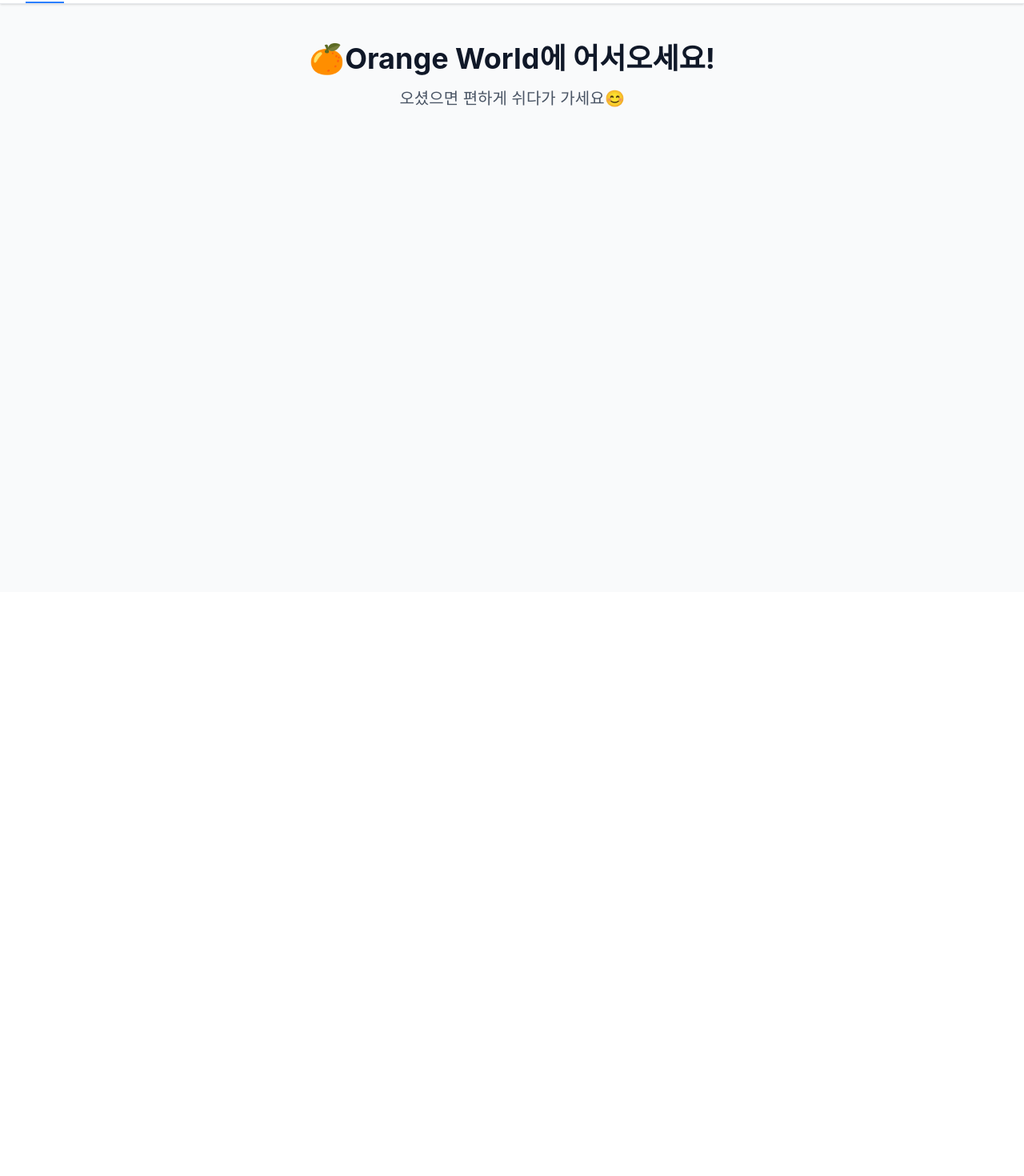
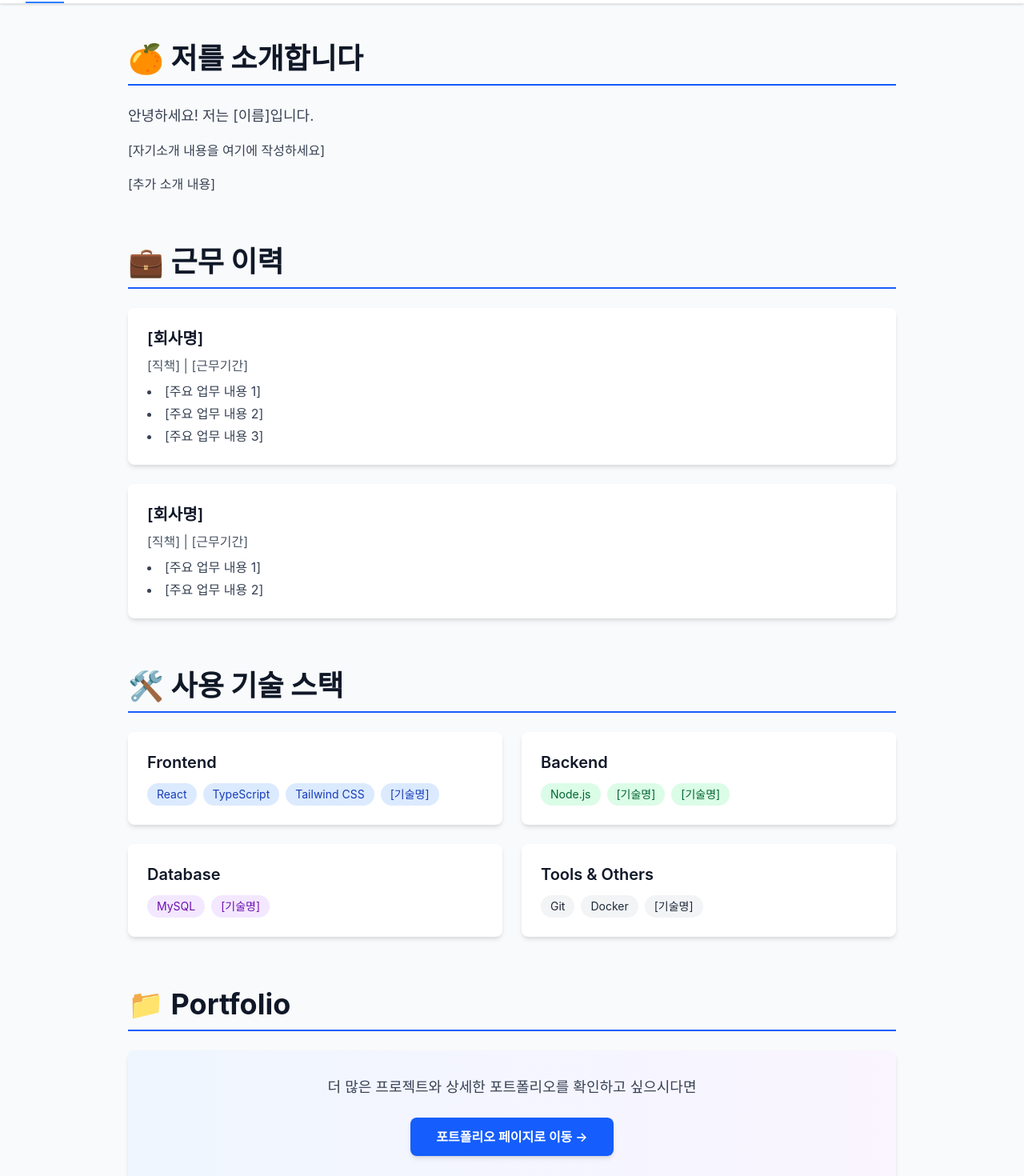
Before and after one commit to Oraange/orange-world, a React (Vite) app: page / in a window 1280 px wide. Shown: the part 60-1530 px from the top of the page at 80% size. Before the commit the page ends 800 px from the top, so only its background shows below. Built offline with nearby package versions, Linux system fonts and the light colour scheme; no server answers.

Commit message:
feat: 로딩 상태 관리 및 로딩 컴포넌트 추가

```diff
--- a/package.json
+++ b/package.json
@@ -57,6 +57,7 @@
     "react-responsive-masonry": "2.7.1",
     "react-router-dom": "^7.10.1",
     "react-slick": "0.31.0",
+    "react-spinners": "^0.17.0",
     "recharts": "2.15.2",
     "sonner": "2.0.3",
     "tailwind-merge": "3.2.0",
--- a/src/app/App.tsx
+++ b/src/app/App.tsx
@@ -1,15 +1,20 @@
 import { BrowserRouter as Router, Routes, Route } from "react-router-dom";
 import { Navbar } from "./components/Navbar";
+import { LoadingProvider, useLoading } from "./contexts/LoadingContext";
+import { LoadingOverlay } from "./components/LoadingOverlay";
 import HomePage from "./pages/HomePage";
 import TodoPage from "./pages/TodoPage";
 import PortfolioPage from "./pages/PortfolioPage";
 import GamesPage from "./pages/GamesPage";
 
-export default function App() {
+function AppContent() {
+  const { isLoading, loadingMessage } = useLoading();
+
   return (
-    <Router>
-      <div className="min-h-screen bg-gray-50">
-        <Navbar />
+    <div className="min-h-screen bg-gray-50">
+      <Navbar />
+      <div className="relative">
+        {isLoading && <LoadingOverlay message={loadingMessage} />}
         <Routes>
           <Route path="/" element={<HomePage />} />
           <Route path="/todo" element={<TodoPage />} />
@@ -17,6 +22,16 @@ export default function App() {
           <Route path="/games" element={<GamesPage />} />
         </Routes>
       </div>
+    </div>
+  );
+}
+
+export default function App() {
+  return (
+    <Router>
+      <LoadingProvider>
+        <AppContent />
+      </LoadingProvider>
     </Router>
   );
 }
--- /dev/null
+++ b/src/app/components/LoadingOverlay.tsx
@@ -0,0 +1,16 @@
+import { LoadingSpinner } from "./LoadingSpinner";
+
+interface LoadingOverlayProps {
+    message?: string;
+}
+
+export function LoadingOverlay({ message = "로딩 중..." }: LoadingOverlayProps) {
+    return (
+        <div className="fixed left-0 right-0 top-16 bottom-0 bg-white bg-opacity-90 flex items-center justify-center z-40 backdrop-blur-sm">
+        <div className="bg-white rounded-2xl p-8 shadow-2xl flex flex-col items-center gap-4">
+            <LoadingSpinner size={60} />
+            <p className="text-gray-700 font-medium text-lg">{message}</p>
+        </div>
+        </div>
+    );
+}
--- a/src/app/components/Navbar.tsx
+++ b/src/app/components/Navbar.tsx
@@ -11,7 +11,7 @@ export function Navbar() {
     ];
 
     return (
-        <nav className="bg-white border-b border-gray-200 shadow-sm">
+        <nav className="bg-white border-b border-gray-200 shadow-sm sticky top-0 z-50">
         <div className="max-w-7xl mx-auto px-4 sm:px-6 lg:px-8">
             <div className="flex justify-between h-16">
             <div className="flex space-x-8">
--- /dev/null
+++ b/src/app/contexts/LoadingContext.tsx
@@ -0,0 +1,31 @@
+import { createContext, useContext, useState, ReactNode } from "react";
+
+interface LoadingContextType {
+    isLoading: boolean;
+    setIsLoading: (loading: boolean) => void;
+    loadingMessage: string;
+    setLoadingMessage: (message: string) => void;
+}
+
+const LoadingContext = createContext<LoadingContextType | undefined>(undefined);
+
+export function LoadingProvider({ children }: { children: ReactNode }) {
+    const [isLoading, setIsLoading] = useState(false);
+    const [loadingMessage, setLoadingMessage] = useState("로딩 중...");
+
+    return (
+        <LoadingContext.Provider
+        value={{ isLoading, setIsLoading, loadingMessage, setLoadingMessage }}
+        >
+        {children}
+        </LoadingContext.Provider>
+    );
+}
+
+export function useLoading() {
+    const context = useContext(LoadingContext);
+    if (context === undefined) {
+        throw new Error("useLoading must be used within a LoadingProvider");
+    }
+    return context;
+}
--- a/src/app/pages/GamesPage.tsx
+++ b/src/app/pages/GamesPage.tsx
@@ -1,4 +1,20 @@
+import { useEffect } from "react";
+import { useLoading } from "../contexts/LoadingContext";
+
 export default function GamesPage() {
+  const { setIsLoading, setLoadingMessage } = useLoading();
+
+  useEffect(() => {
+    setIsLoading(true);
+    setLoadingMessage("게임 페이지를 불러오는 중...");
+
+    const timer = setTimeout(() => {
+      setIsLoading(false);
+    }, 500);
+
+    return () => clearTimeout(timer);
+  }, [setIsLoading, setLoadingMessage]);
+
   return (
     <div className="max-w-7xl mx-auto px-4 sm:px-6 lg:px-8 py-12">
       <div className="text-center">
--- a/src/app/pages/HomePage.tsx
+++ b/src/app/pages/HomePage.tsx
@@ -1,14 +1,134 @@
+import { useEffect } from "react";
+import { useLoading } from "../contexts/LoadingContext";
+import { Link } from "react-router-dom";
+
 export default function HomePage() {
+  const { setIsLoading, setLoadingMessage } = useLoading();
+
+  useEffect(() => {
+    // 페이지 진입 시 로딩 시뮬레이션
+    setIsLoading(true);
+    setLoadingMessage("홈페이지를 불러오는 중...");
+
+    const timer = setTimeout(() => {
+      setIsLoading(false);
+    }, 500);
+
+    return () => clearTimeout(timer);
+  }, [setIsLoading, setLoadingMessage]);
+
   return (
-    <div className="max-w-7xl mx-auto px-4 sm:px-6 lg:px-8 py-12">
-      <div className="text-center">
-        <h1 className="text-4xl font-bold text-gray-900 mb-4">
-          🍊Orange World에 어서오세요!
+    <div className="max-w-5xl mx-auto px-4 sm:px-6 lg:px-8 py-12">
+      {/* 저를 소개합니다 */}
+      <section className="mb-16">
+        <h1 className="text-4xl font-bold text-gray-900 mb-6 pb-3 border-b-2 border-blue-600">
+          🍊 저를 소개합니다
         </h1>
-        <p className="text-xl text-gray-600">
-          오셨으면 편하게 쉬다가 가세요😊
-        </p>
-      </div>
+        <div className="text-gray-700 leading-relaxed space-y-4">
+          <p className="text-lg">
+            안녕하세요! 저는 [이름]입니다.
+          </p>
+          <p>
+            [자기소개 내용을 여기에 작성하세요]
+          </p>
+          <p>
+            [추가 소개 내용]
+          </p>
+        </div>
+      </section>
+
+      {/* 근무 이력 */}
+      <section className="mb-16">
+        <h1 className="text-4xl font-bold text-gray-900 mb-6 pb-3 border-b-2 border-blue-600">
+          💼 근무 이력
+        </h1>
+        <div className="space-y-6">
+          <div className="bg-white p-6 rounded-lg shadow-md">
+            <h3 className="text-xl font-semibold text-gray-900 mb-2">
+              [회사명]
+            </h3>
+            <p className="text-gray-600 mb-2">[직책] | [근무기간]</p>
+            <ul className="list-disc list-inside text-gray-700 space-y-1">
+              <li>[주요 업무 내용 1]</li>
+              <li>[주요 업무 내용 2]</li>
+              <li>[주요 업무 내용 3]</li>
+            </ul>
+          </div>
+
+          <div className="bg-white p-6 rounded-lg shadow-md">
+            <h3 className="text-xl font-semibold text-gray-900 mb-2">
+              [회사명]
+            </h3>
+            <p className="text-gray-600 mb-2">[직책] | [근무기간]</p>
+            <ul className="list-disc list-inside text-gray-700 space-y-1">
+              <li>[주요 업무 내용 1]</li>
+              <li>[주요 업무 내용 2]</li>
+            </ul>
+          </div>
+        </div>
+      </section>
+
+      {/* 사용 기술 스택 */}
+      <section className="mb-16">
+        <h1 className="text-4xl font-bold text-gray-900 mb-6 pb-3 border-b-2 border-blue-600">
+          🛠️ 사용 기술 스택
+        </h1>
+        <div className="grid grid-cols-1 md:grid-cols-2 gap-6">
+          <div className="bg-white p-6 rounded-lg shadow-md">
+            <h3 className="text-xl font-semibold text-gray-900 mb-3">Frontend</h3>
+            <div className="flex flex-wrap gap-2">
+              <span className="px-3 py-1 bg-blue-100 text-blue-800 rounded-full text-sm">React</span>
+              <span className="px-3 py-1 bg-blue-100 text-blue-800 rounded-full text-sm">TypeScript</span>
+              <span className="px-3 py-1 bg-blue-100 text-blue-800 rounded-full text-sm">Tailwind CSS</span>
+              <span className="px-3 py-1 bg-blue-100 text-blue-800 rounded-full text-sm">[기술명]</span>
+            </div>
+          </div>
+
+          <div className="bg-white p-6 rounded-lg shadow-md">
+            <h3 className="text-xl font-semibold text-gray-900 mb-3">Backend</h3>
+            <div className="flex flex-wrap gap-2">
+              <span className="px-3 py-1 bg-green-100 text-green-800 rounded-full text-sm">Node.js</span>
+              <span className="px-3 py-1 bg-green-100 text-green-800 rounded-full text-sm">[기술명]</span>
+              <span className="px-3 py-1 bg-green-100 text-green-800 rounded-full text-sm">[기술명]</span>
+            </div>
+          </div>
+
+          <div className="bg-white p-6 rounded-lg shadow-md">
+            <h3 className="text-xl font-semibold text-gray-900 mb-3">Database</h3>
+            <div className="flex flex-wrap gap-2">
+              <span className="px-3 py-1 bg-purple-100 text-purple-800 rounded-full text-sm">MySQL</span>
+              <span className="px-3 py-1 bg-purple-100 text-purple-800 rounded-full text-sm">[기술명]</span>
+            </div>
+          </div>
+
+          <div className="bg-white p-6 rounded-lg shadow-md">
+            <h3 className="text-xl font-semibold text-gray-900 mb-3">Tools & Others</h3>
+            <div className="flex flex-wrap gap-2">
+              <span className="px-3 py-1 bg-gray-100 text-gray-800 rounded-full text-sm">Git</span>
+              <span className="px-3 py-1 bg-gray-100 text-gray-800 rounded-full text-sm">Docker</span>
+              <span className="px-3 py-1 bg-gray-100 text-gray-800 rounded-full text-sm">[기술명]</span>
+            </div>
+          </div>
+        </div>
+      </section>
+
+      {/* Portfolio */}
+      <section className="mb-16">
+        <h1 className="text-4xl font-bold text-gray-900 mb-6 pb-3 border-b-2 border-blue-600">
+          📁 Portfolio
+        </h1>
+        <div className="bg-gradient-to-r from-blue-50 to-purple-50 p-8 rounded-lg shadow-md text-center">
+          <p className="text-gray-700 mb-6 text-lg">
+            더 많은 프로젝트와 상세한 포트폴리오를 확인하고 싶으시다면
+          </p>
+          <Link
+            to="/portfolio"
+            className="inline-block px-8 py-3 bg-blue-600 text-white font-semibold rounded-lg hover:bg-blue-700 transition-colors shadow-md hover:shadow-lg"
+          >
+            포트폴리오 페이지로 이동 →
+          </Link>
+        </div>
+      </section>
     </div>
   );
 }
--- a/src/app/pages/PortfolioPage.tsx
+++ b/src/app/pages/PortfolioPage.tsx
@@ -1,4 +1,20 @@
+import { useEffect } from "react";
+import { useLoading } from "../contexts/LoadingContext";
+
 export default function PortfolioPage() {
+  const { setIsLoading, setLoadingMessage } = useLoading();
+
+  useEffect(() => {
+    setIsLoading(true);
+    setLoadingMessage("포트폴리오를 불러오는 중...");
+
+    const timer = setTimeout(() => {
+      setIsLoading(false);
+    }, 500);
+
+    return () => clearTimeout(timer);
+  }, [setIsLoading, setLoadingMessage]);
+
   return (
     <div className="max-w-7xl mx-auto px-4 sm:px-6 lg:px-8 py-12">
       <div className="text-center">
--- a/src/app/pages/TodoPage.tsx
+++ b/src/app/pages/TodoPage.tsx
@@ -3,6 +3,7 @@ import { TodoItem } from "../components/TodoItem";
 import type { Todo } from "../../types/todo";
 import { AddTodo } from "../components/AddTodo";
 import { CheckCircle } from "lucide-react";
+import { useLoading } from "../contexts/LoadingContext";
 import {
     fetchTodos,
     createTodo,
@@ -10,20 +11,29 @@ import {
     updateTodo
 } from "../../services/todoService";
 
-export default async function TodoPage() {
+export default function TodoPage() {
     const [todos, setTodos] = useState<Todo[]>([]);
     const [filter, setFilter] = useState<"all" | "active" | "completed">("all");
-    const [loading, setLoading] = useState(true);
     const [error, setError] = useState<string | null>(null);
+    const { setIsLoading, setLoadingMessage } = useLoading();
 
     useEffect(() => {
-        fetchTodos()
-            .then(setTodos)
-            .catch((err) => setError(err.message))
-            .finally(() => setLoading(false));
-    }, []);
+        const fetchData = async () => {
+            try {
+                setIsLoading(true);
+                setLoadingMessage("할 일 목록을 불러오는 중...");
+                const todos = await fetchTodos();
+                setTodos(todos);
+            } catch (err: any) {
+                setError(err.message);
+            } finally {
+                setIsLoading(false);
+            }
+        };
 
-    if (loading) return <p>Loading...</p>;
+        fetchData();
+    }, [setIsLoading, setLoadingMessage]);
+
     if (error) return <p>Error: {error}</p>;
 
     const addTodo = async (text: string) => {
@@ -32,6 +42,9 @@ export default async function TodoPage() {
     };
 
     const toggleTodo = async (id: number) => {
+        const todo = todos.find((t) => t.id === id);
+        if (!todo) return;
+        await updateTodo(id, { completed: !todo.completed });
         setTodos(
         todos.map((todo) =>
             todo.id === id ? { ...todo, completed: !todo.completed } : todo
@@ -39,11 +52,13 @@ export default async function TodoPage() {
         );
     };
 
-    const deleteTodo = (id: number) => {
+    const deleteTodo = async (id: number) => {
+        await clearTodos(id);
         setTodos(todos.filter((todo) => todo.id !== id));
     };
 
-    const editTodo = (id: number, newText: string) => {
+    const editTodo = async (id: number, newText: string) => {
+        await updateTodo(id, { text: newText });
         setTodos(
         todos.map((todo) => (todo.id === id ? { ...todo, text: newText } : todo))
         );
--- a/src/services/todoService.ts
+++ b/src/services/todoService.ts
@@ -27,8 +27,8 @@ export async function createTodo(text: string): Promise<Todo> {
     return res.json();
 }
 
-export async function clearTodos(deletedTodo: Todo): Promise<void> {
-    const res = await fetch(`${API_BASE_URL}/api/todos/${deletedTodo.id}`, {
+export async function clearTodos(id: number): Promise<void> {
+    const res = await fetch(`${API_BASE_URL}/api/todos/${id}`, {
         method: 'DELETE',
     });
 
@@ -38,7 +38,7 @@ export async function clearTodos(deletedTodo: Todo): Promise<void> {
 }
 
 export async function updateTodo(
-    id: string,
+    id: number,
     data: Partial<Pick<Todo, 'text' | 'completed'>>
 ): Promise<void> {
     const res = await fetch(`${API_BASE_URL}/api/todos/${id}`, {
```
Also changed, not shown: src/app/components/LoadingSpinner.tsx (added, +17 -0 lines), 1 other file (tests, documents, lock files or other folders).
